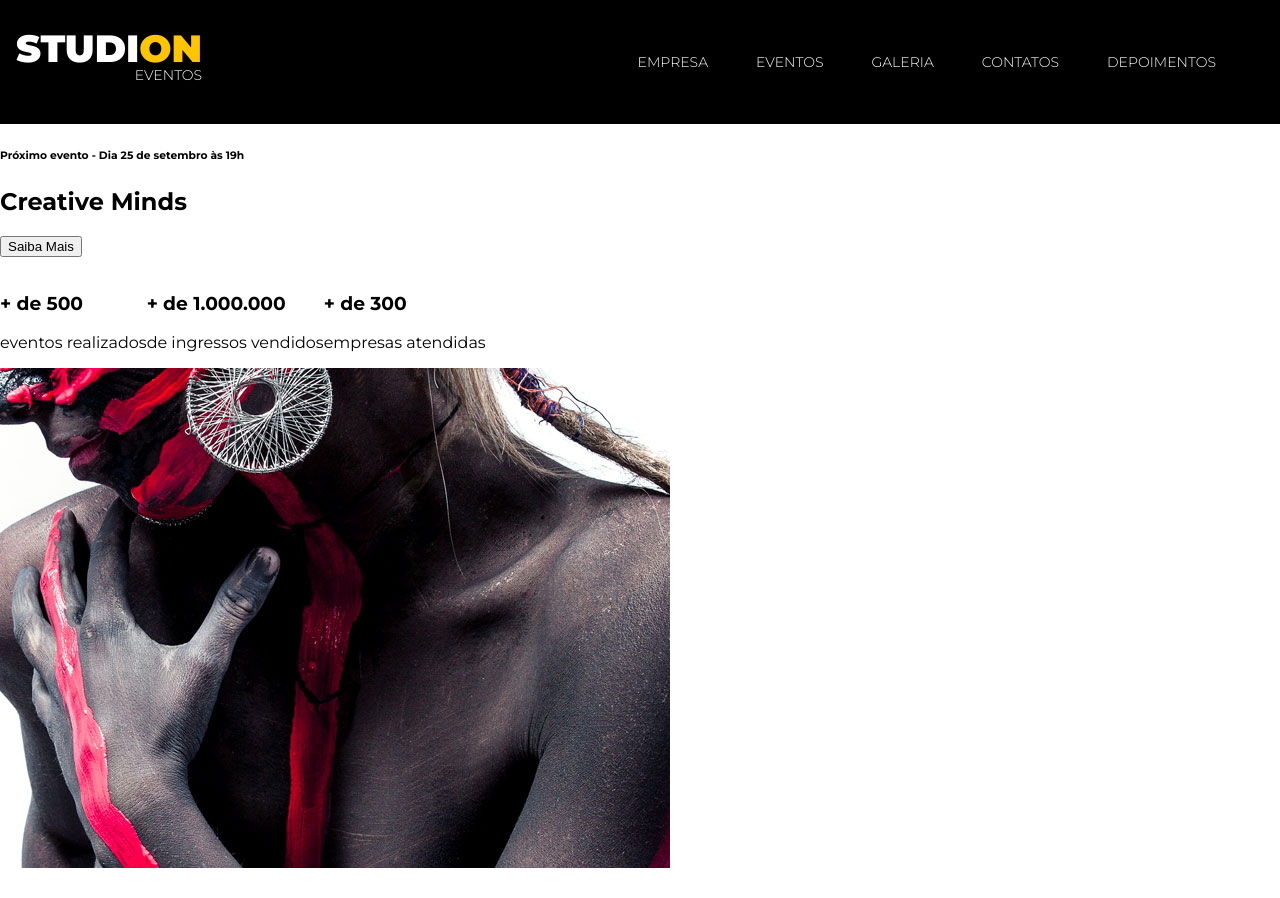
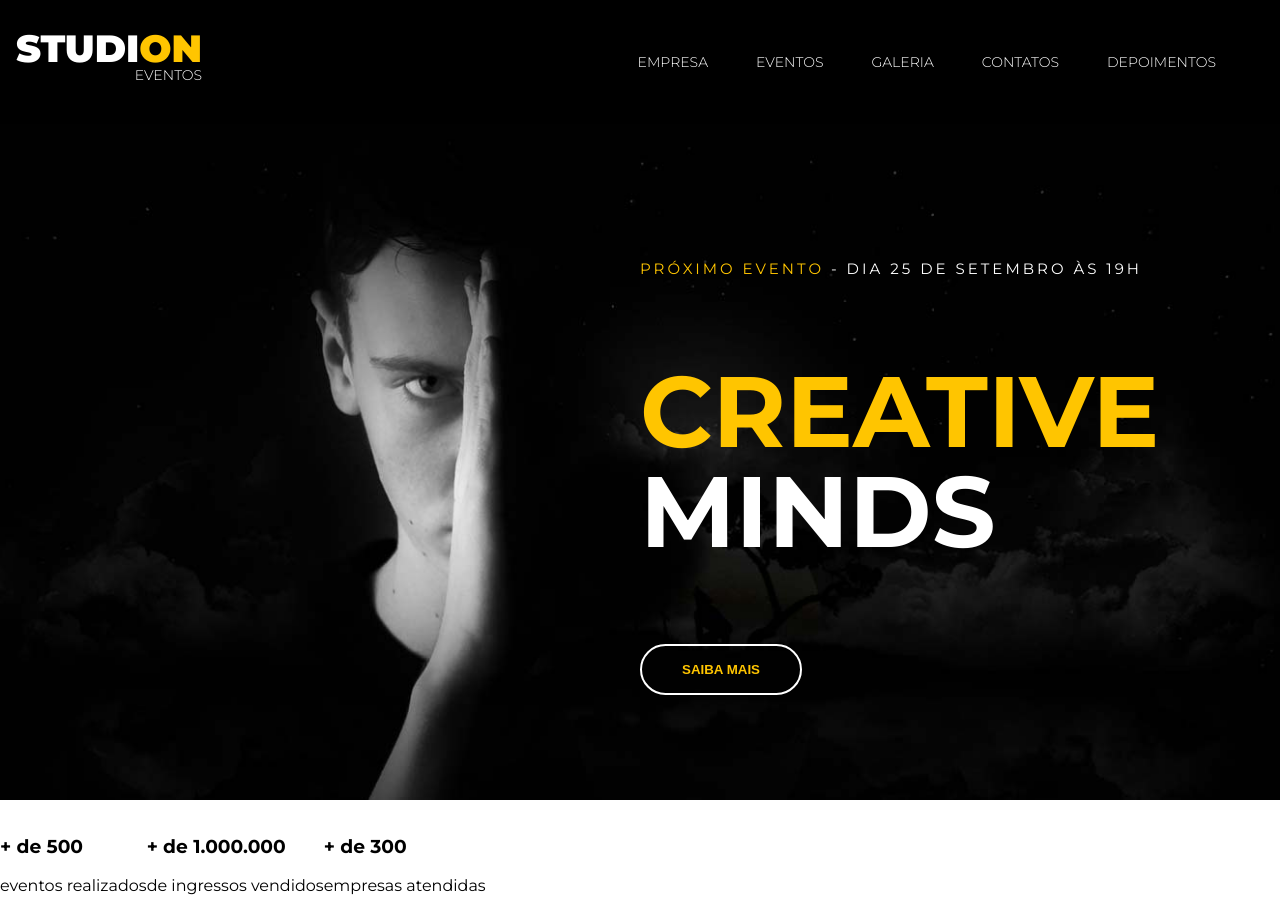
Before and after one commit to telmo-bidart/studion, a website: page _design/src/index.html in a window 1280 px wide. Shown: the top 898 px of the page. Drawn offline with Linux system fonts and the light colour scheme; files whose address does not match are found by name.

Commit message:
feat(css) estilização do header

```diff
--- a/_design/src/index.html
+++ b/_design/src/index.html
@@ -41,10 +41,13 @@
         </nav>
         <header>
             <div id="slider">
-                <div class="slide">
-                    <h6><span>Próximo evento</span> - Dia 25 de setembro às 19h</h6>
-                    <h2><span>Creative</span> Minds</h2>
-                    <button>Saiba Mais</button>
+                  <div class="slide">
+                    <img class="slide__background-image" src="banner.jpg" alt="Studion Banner" />
+                    <div class="slide__copy">
+                    <h6><span class="copy--primary">Próximo evento</span> - Dia 25 de setembro às 19h</h6>
+                    <h2><span class="copy--primary">Creative</span> Minds</h2>
+                    <button class="btn btn--slider">Saiba Mais</button>
+                   </div>
                 </div>
             </div>
         </header>
--- a/_design/src/style.css
+++ b/_design/src/style.css
@@ -3,9 +3,10 @@
     box-sizing: border-box;
 }
 :root {
-    --color-primary: #ffc500;
     font-family: 'Montserrat', sans-serif;
     font-size: 16px;
+    --color-primary: #ffc500;
+    --default-padding: 1rem;
 
 }
 body {
@@ -22,6 +23,7 @@ ul{
 
 .navbar {
     position: fixed;
+    z-index: 1;
     display: grid;
     grid-template-columns: 1fr 9fr;
     align-items: center;
@@ -71,3 +73,54 @@ ul{
 .copy--primary {
     color:var(--color-primary);
 }
+
+#slider {
+    background-color: #000;
+    color: #fff;
+}
+.slide {
+    position: relative;
+    height: calc(100vh - 7.75rem);
+}
+.slide__background-image {
+    width: 100%;
+    height: 100%;
+    object-fit: cover;
+    object-position: center;
+}
+.slide__copy {
+    position: absolute;
+    left: 50vw;
+    top: 6.25rem;
+}
+.slide__copy h6 {
+    font-size: 0.9375rem;
+    font-weight: 400;
+    text-transform: uppercase;
+    letter-spacing: 0.1875rem;
+}
+.slide__copy h2 {
+    font-size: 6.25rem;
+    text-transform: uppercase;
+    line-height: 6.25rem;
+}
+.slide__copy h2 span {
+    display: block;
+}
+.btn {
+    cursor: pointer;
+    padding: 1rem 2.5rem;
+    border: 0.125rem solid #fff;
+    border-radius: 5rem;
+    color: var(--color-primary);
+    background: unset;
+    font-size: 0.9375;
+    font-weight: 700;
+    text-transform: uppercase;
+    transition: 0.5s all ease;
+}
+.btn:hover, btn:active, btn:focus {
+    border-color: var(--color-primary);
+    background-color: var(--color-primary);
+    color: #fff;
+}
```
Also changed, not shown: _design/src/banner.jpg (renamed from _design/images/banner.jpg), _design/src/institutional.jpg (renamed from _design/images/institutional.jpg), _design/src/parallax.jpg (renamed from _design/images/parallax.jpg).
